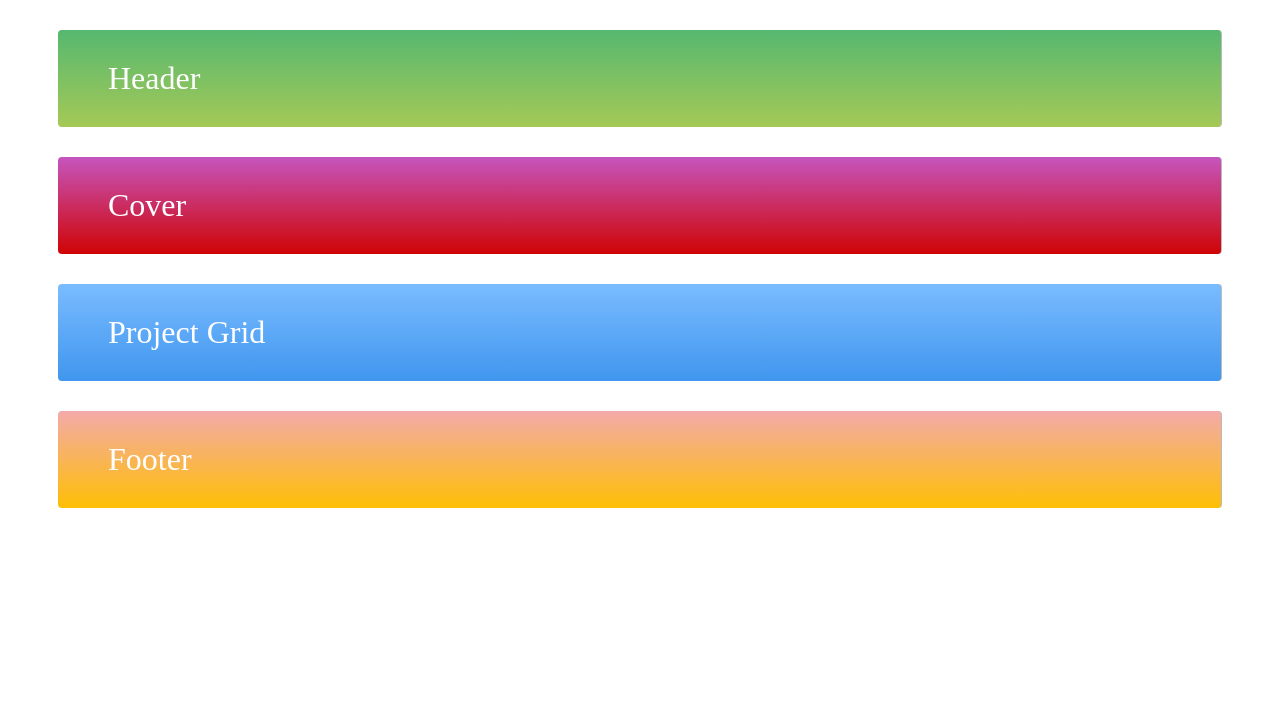
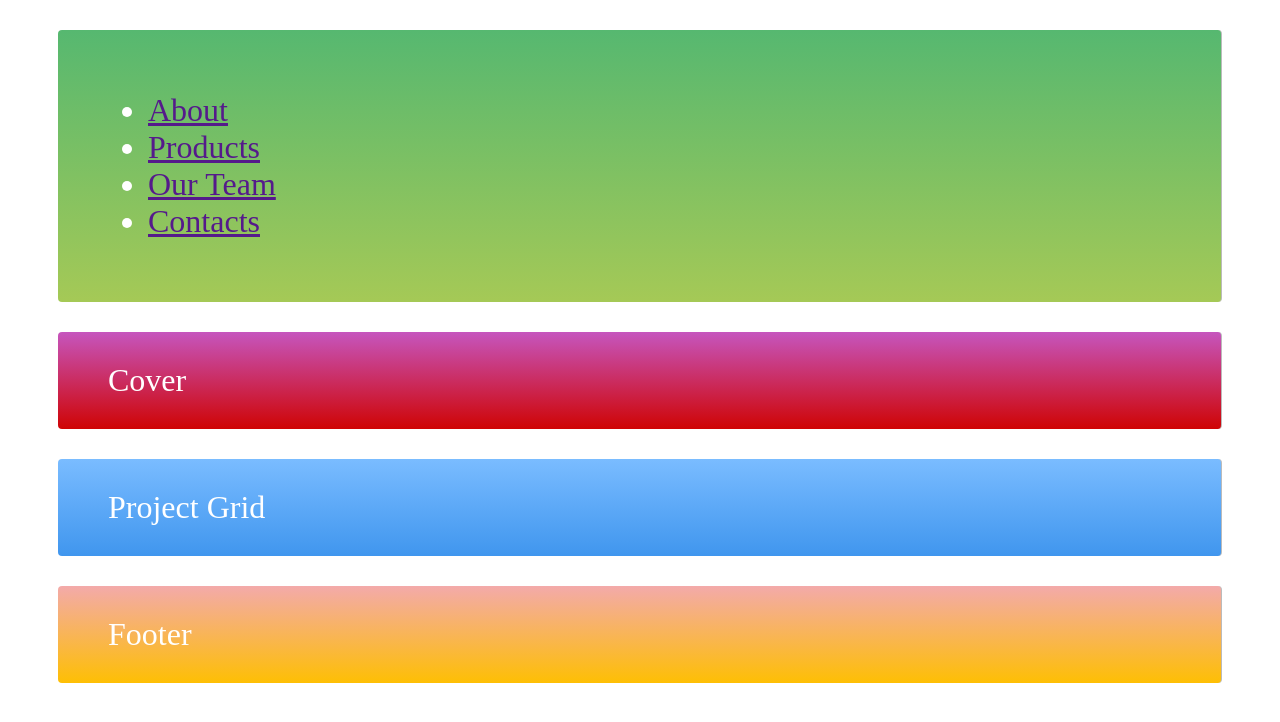
Before and after one commit to pnoebauer/website-layout-template, a plain HTML site: page index.html in a window 1280 px wide. Drawn offline with Linux system fonts and the light colour scheme.

Commit message:
added main-nav under header

```diff
--- a/index.html
+++ b/index.html
@@ -6,7 +6,15 @@
 	<link rel="stylesheet" type="text/css" href="style.css">
 </head>
 <body>
-	<nav class="zone green">Header</nav>
+	<nav class="zone green">
+		<!-- Header -->
+		<ul class="main-nav">
+			<li><a href="">About</a></li>
+			<li><a href="">Products</a></li>
+			<li><a href="">Our Team</a></li>
+			<li><a href="">Contacts</a></li>
+		</ul>
+	</nav>
 	<nav class="zone red">Cover</nav>
 	<nav class="zone blue">Project Grid</nav>
 	<nav class="zone yellow">Footer</nav>
```
